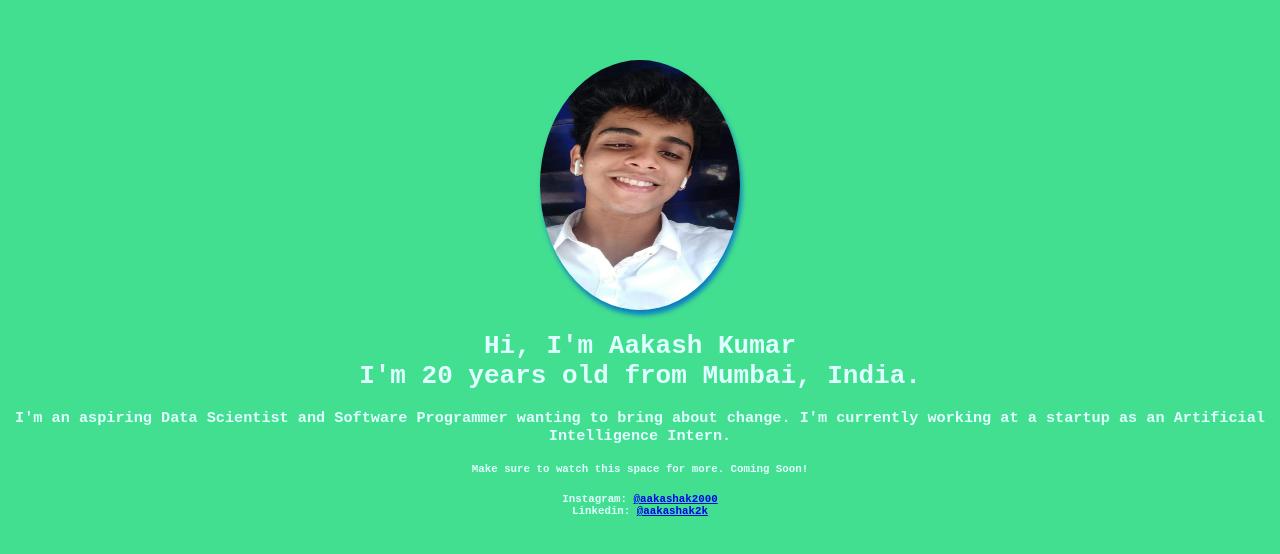
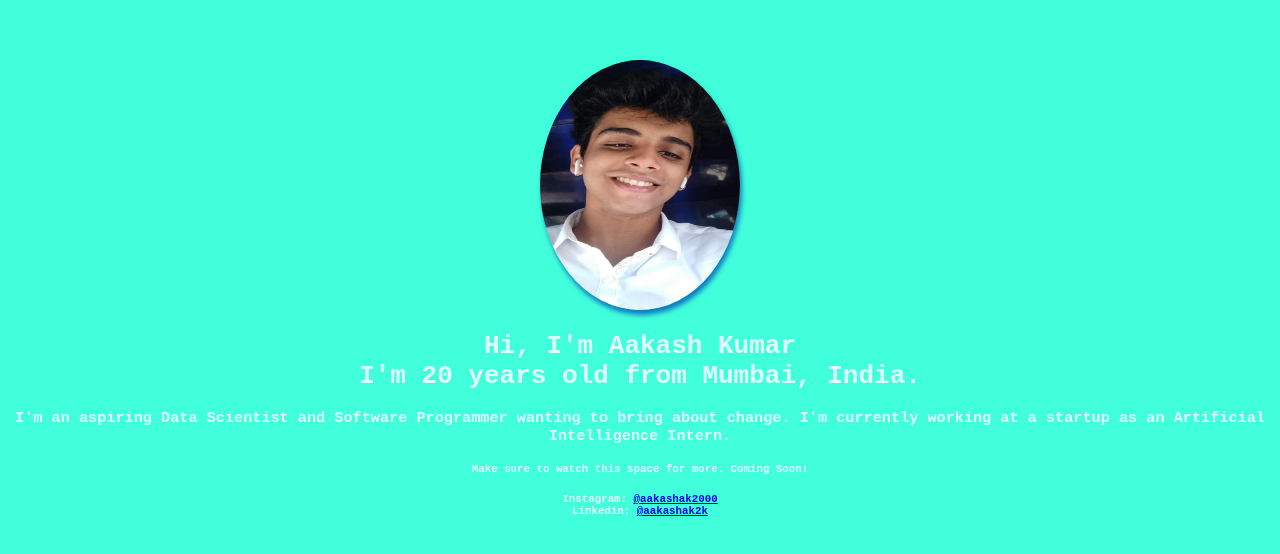
Before and after one commit to aakashak2000/basicHTML, a plain HTML site: page index.html in a window 1280 px wide. Shown: the part 132-686 px from the top of the page. Drawn offline with Linux system fonts and the light colour scheme.

Commit message:
Update main.css

```diff
--- a/css/main.css
+++ b/css/main.css
@@ -1,5 +1,5 @@
 .site-header{
-    background-color: #42DF90;
+    background-color: #42FFDB;
     color: #e0ffff;
     height: 100vh;
     font-family: monospace;
```
